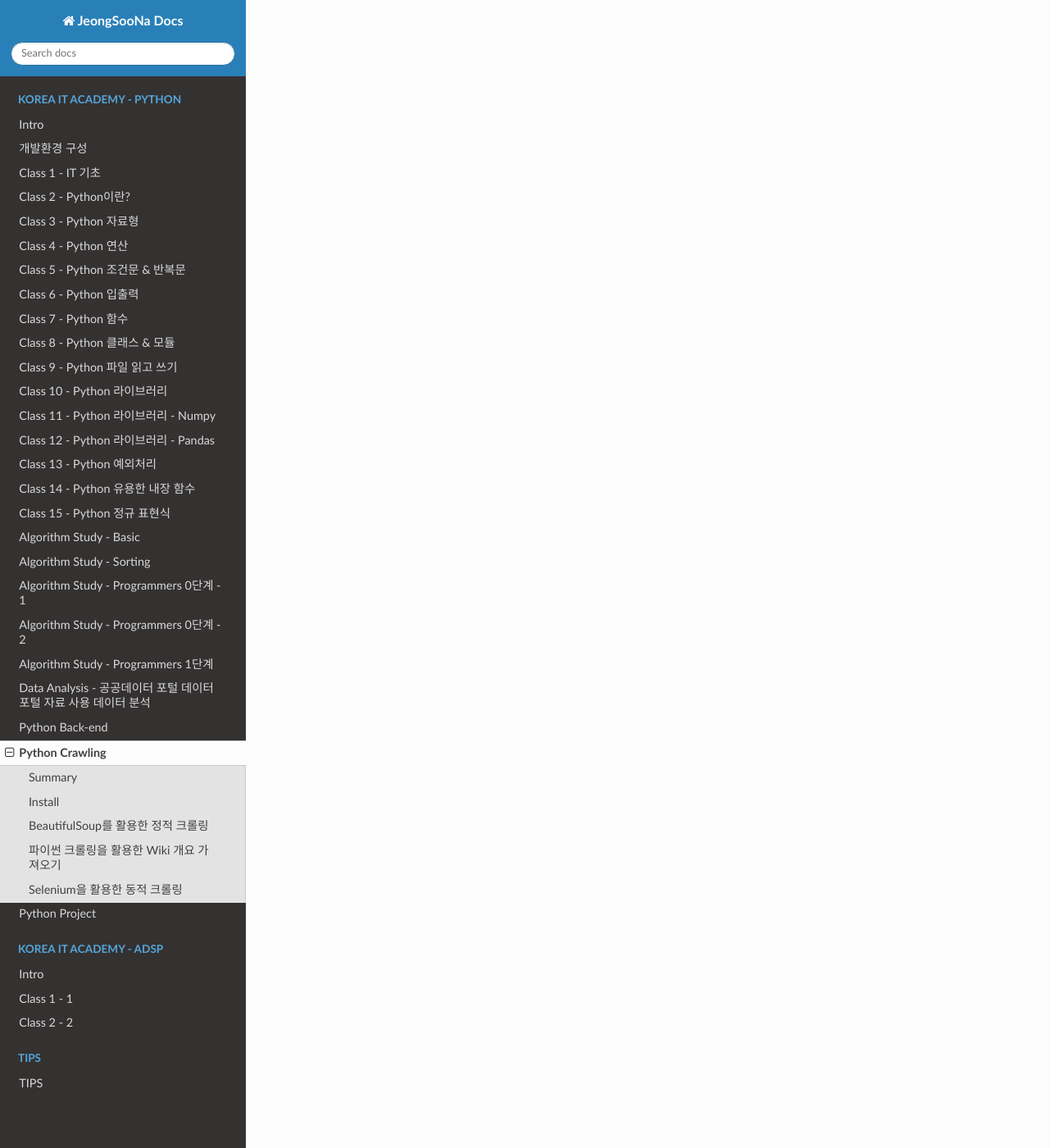
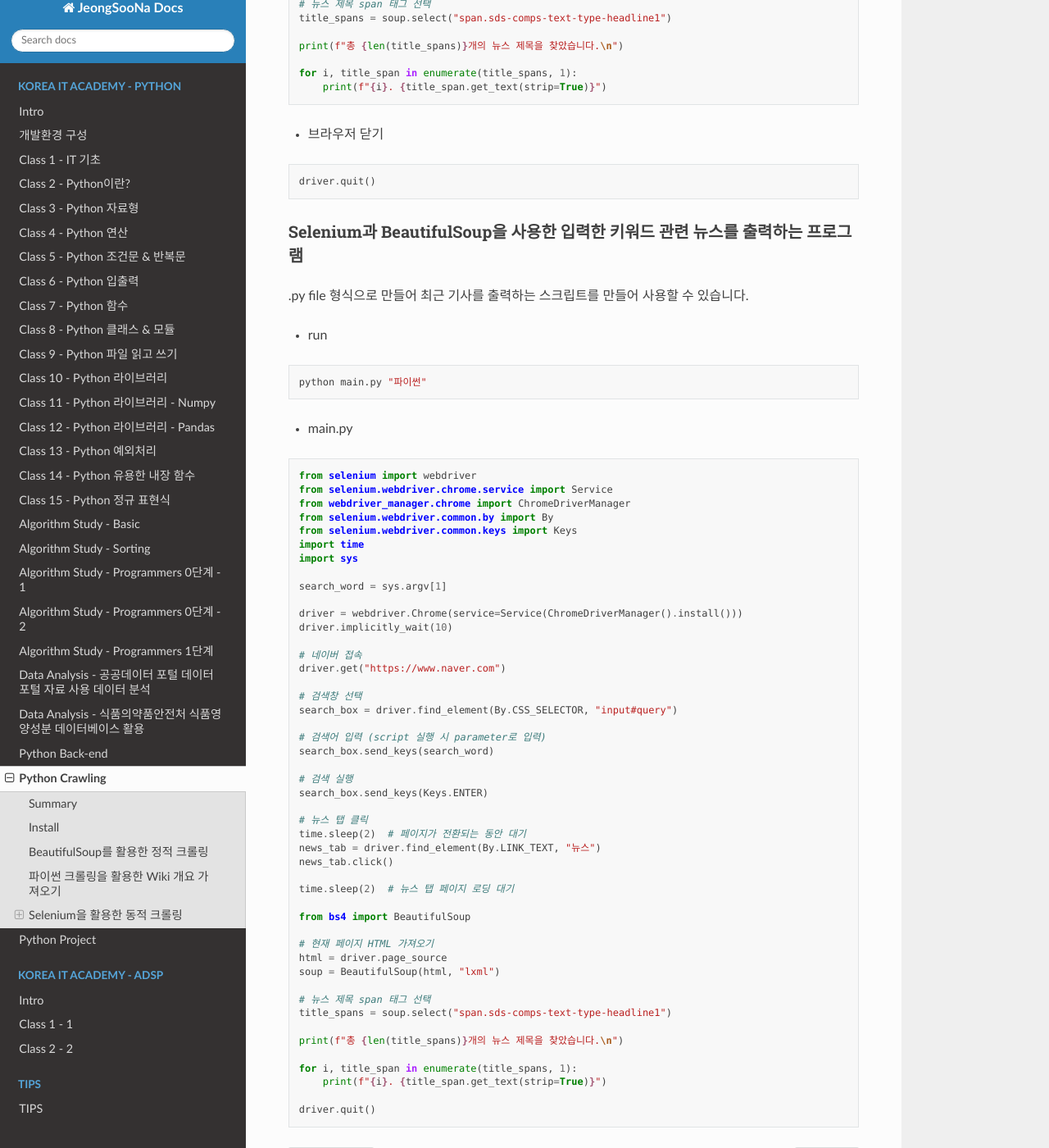
Before and after one commit to JeongSooNa/JeongSooNa-Docs, a Sphinx documentation site: the page built from docs/Korea_IT_Academy-Python/python_crawling.md, in a window 1280 px wide and 1400 px high, scrolled down 2589 px. Shown: the whole window at 82% size. Built offline with Sphinx 7.4.7 and the Read the Docs theme 3.1.0, drawn with Linux system fonts in a browser that asks for light colours; some of the changed text lies outside the part shown.

Commit message:
update docs

````diff
--- a/docs/Korea_IT_Academy-Python/python_crawling.md
+++ b/docs/Korea_IT_Academy-Python/python_crawling.md
@@ -57,3 +57,147 @@ python crawling.py 파이썬
 ```
 
 ### Selenium을 활용한 동적 크롤링
+
+Selenium은 직접 웹 브라우저를 제어하는 python 모듈로, 다양한 웹 제어, 크롤링에 사용할 수 있습니다.
+
+- 사용 예
+    - 실시간 데이터 등 동적 데이터 크롤링
+    - 티켓팅 메크로 등 웹 제어를 통한 기능 구현
+
+
+
+- Import
+    - 주로 사용하는 selenium 모듈, 함수 등을 선언
+    - 필요 시 BeautifulSoup를 사용해 페이지 소스를 사용
+    - time 함수를 통해 python 동작 시간을 제어, 로딩 interval을 제어한다.
+
+```py
+from selenium import webdriver
+from selenium.webdriver.chrome.service import Service
+from selenium.webdriver.common.by import By
+from selenium.webdriver.common.keys import Keys
+from webdriver_manager.chrome import ChromeDriverManager
+from bs4 import BeautifulSoup
+import time
+```
+
+- 브라우저 열기
+
+```py
+driver = webdriver.Chrome(service=Service(ChromeDriverManager().install()))
+driver.implicitly_wait(10)
+```
+
+- 주소 접속
+
+```py
+driver.get("https://www.naver.com")
+```
+
+- 검색 창 선택
+
+```py
+search_box = driver.find_element(By.CSS_SELECTOR, "input#query.search_input")
+```
+
+- 검색 단어 입력
+
+```py
+search_box.send_keys("힙합")
+```
+
+- 검색 클릭
+
+```py
+search_box.send_keys(Keys.ENTER)
+time.sleep(2)
+```
+
+- 뉴스 탭 클릭
+
+```py
+news_tab = driver.find_element(By.LINK_TEXT, "뉴스")
+news_tab.click()
+time.sleep(2)
+```
+
+- BeautifulSoup를 사용한 소스 제어 및 원하는 데이터 크롤링
+
+```py
+html = driver.page_source
+soup = BeautifulSoup(html, "lxml")
+
+# 뉴스 제목 span 태그 선택
+title_spans = soup.select("span.sds-comps-text-type-headline1")
+
+print(f"총 {len(title_spans)}개의 뉴스 제목을 찾았습니다.\n")
+
+for i, title_span in enumerate(title_spans, 1):
+    print(f"{i}. {title_span.get_text(strip=True)}")
+```
+
+- 브라우저 닫기
+
+```py
+driver.quit()
+```
+
+#### Selenium과 BeautifulSoup을 사용한 입력한 키워드 관련 뉴스를 출력하는 프로그램
+.py file 형식으로 만들어 최근 기사를 출력하는 스크립트를 만들어 사용할 수 있습니다.
+
+- run
+```bash
+python main.py "파이썬"
+```
+
+- main.py
+
+```py
+from selenium import webdriver
+from selenium.webdriver.chrome.service import Service
+from webdriver_manager.chrome import ChromeDriverManager
+from selenium.webdriver.common.by import By
+from selenium.webdriver.common.keys import Keys
+import time
+import sys
+
+search_word = sys.argv[1]
+
+driver = webdriver.Chrome(service=Service(ChromeDriverManager().install()))
+driver.implicitly_wait(10)
+
+# 네이버 접속
+driver.get("https://www.naver.com")
+
+# 검색창 선택
+search_box = driver.find_element(By.CSS_SELECTOR, "input#query")
+
+# 검색어 입력 (script 실행 시 parameter로 입력)
+search_box.send_keys(search_word)
+
+# 검색 실행
+search_box.send_keys(Keys.ENTER)
+
+# 뉴스 탭 클릭
+time.sleep(2)  # 페이지가 전환되는 동안 대기
+news_tab = driver.find_element(By.LINK_TEXT, "뉴스")
+news_tab.click()
+
+time.sleep(2)  # 뉴스 탭 페이지 로딩 대기
+
+from bs4 import BeautifulSoup
+
+# 현재 페이지 HTML 가져오기
+html = driver.page_source
+soup = BeautifulSoup(html, "lxml")
+
+# 뉴스 제목 span 태그 선택
+title_spans = soup.select("span.sds-comps-text-type-headline1")
+
+print(f"총 {len(title_spans)}개의 뉴스 제목을 찾았습니다.\n")
+
+for i, title_span in enumerate(title_spans, 1):
+    print(f"{i}. {title_span.get_text(strip=True)}")
+
+driver.quit()
+```
````
Also changed, not shown: docs/Korea_IT_Academy-Python/Data_Analysis_2.md (added, +77 -0 lines), docs/index.md (+1 -0 lines).
